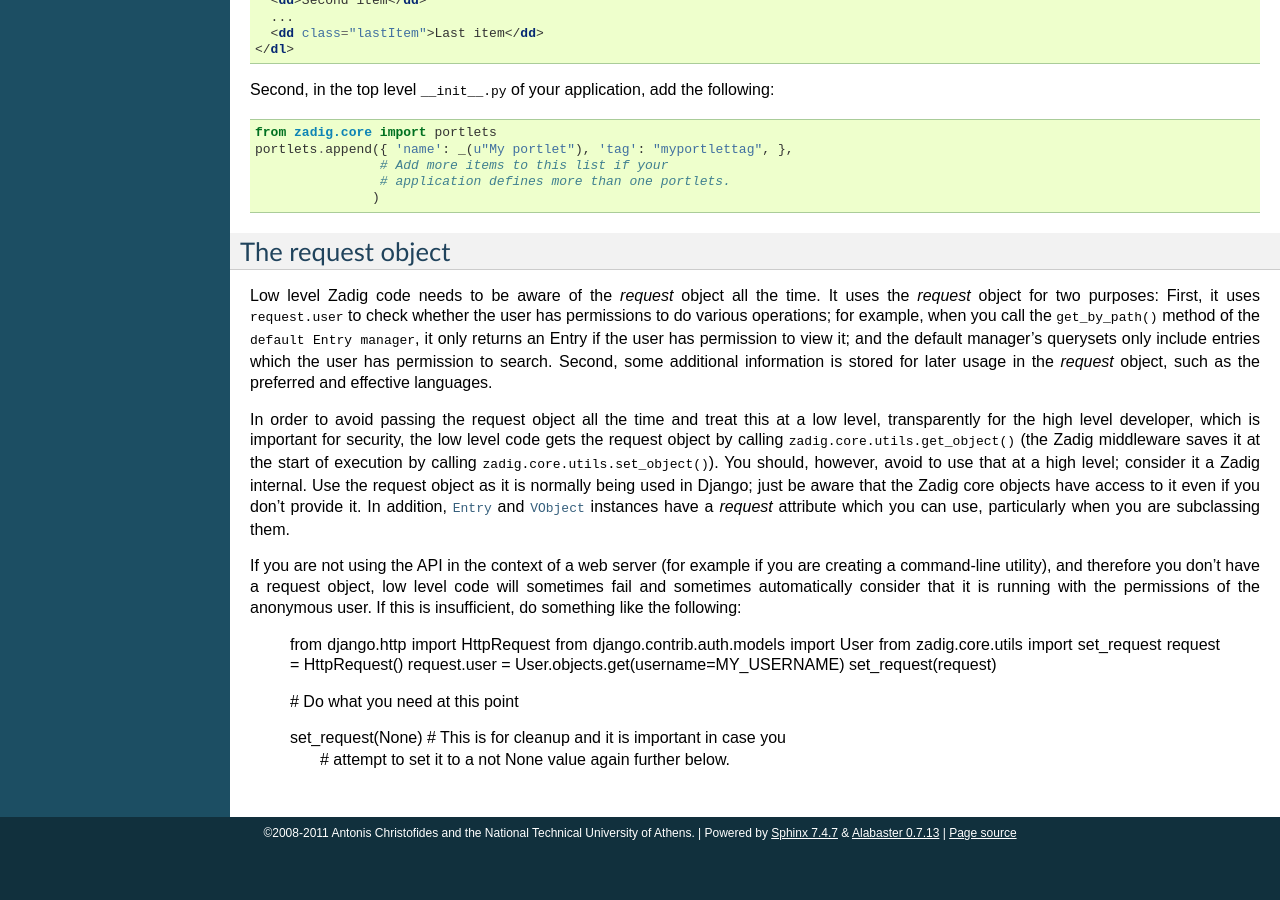
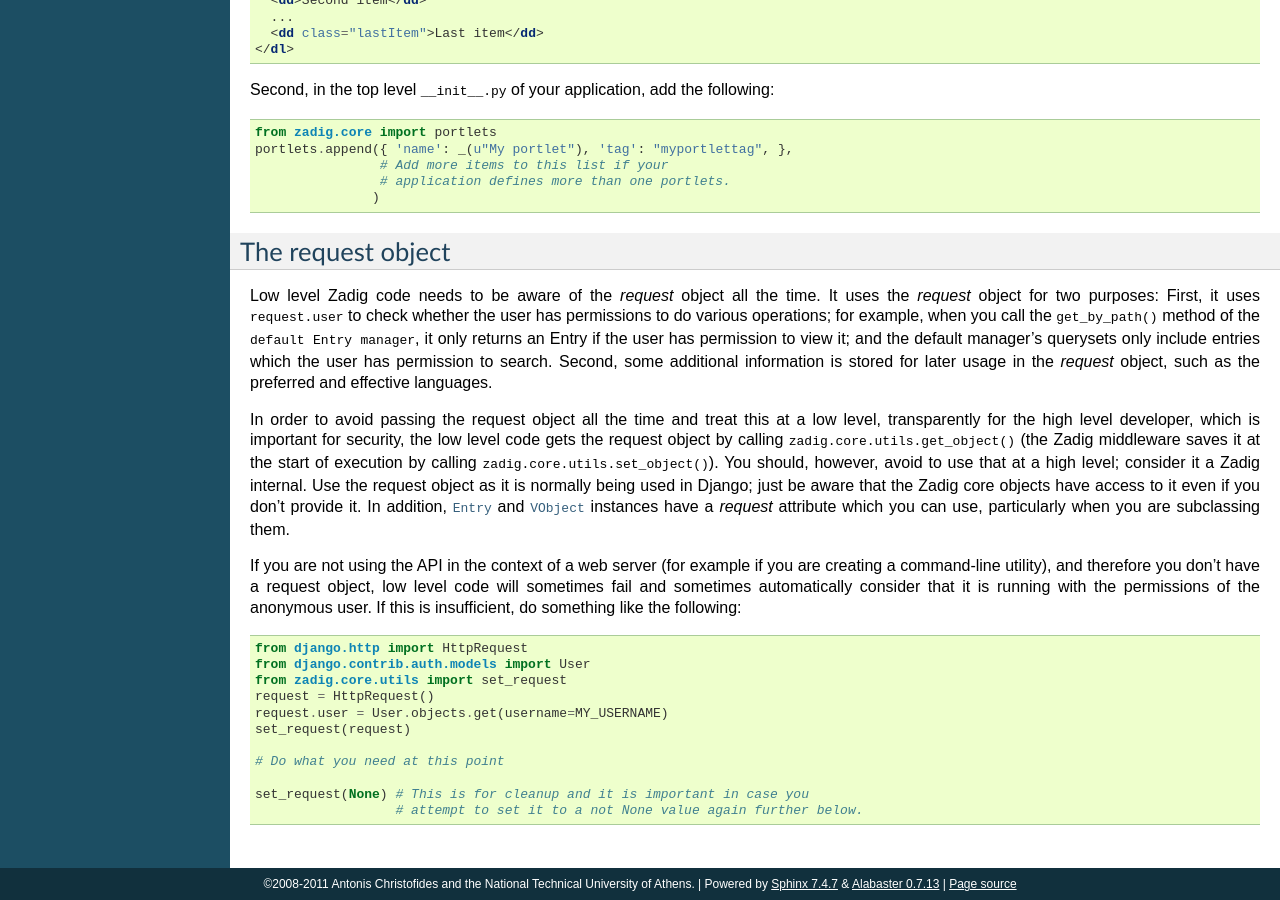
Before and after one commit to aptiko/zadig, a Sphinx documentation site: the page built from docs/developers_guide.txt, in a window 1280 px wide and 900 px high, scrolled down 1289 px. Built offline with Sphinx 7.4.7, drawn with Linux system fonts in a browser that asks for light colours; before the commit the page ends 2138 px from its top, so only the background shows below that.

Commit message:
Documentation typo

```diff
--- a/docs/developers_guide.txt
+++ b/docs/developers_guide.txt
@@ -152,7 +152,7 @@ example if you are creating a command-line utility), and therefore
 you don't have a request object, low level code will sometimes
 fail and sometimes automatically consider that it is running with the
 permissions of the anonymous user. If this is insufficient, do
-something like the following:
+something like the following::
 
   from django.http import HttpRequest
   from django.contrib.auth.models import User
```
